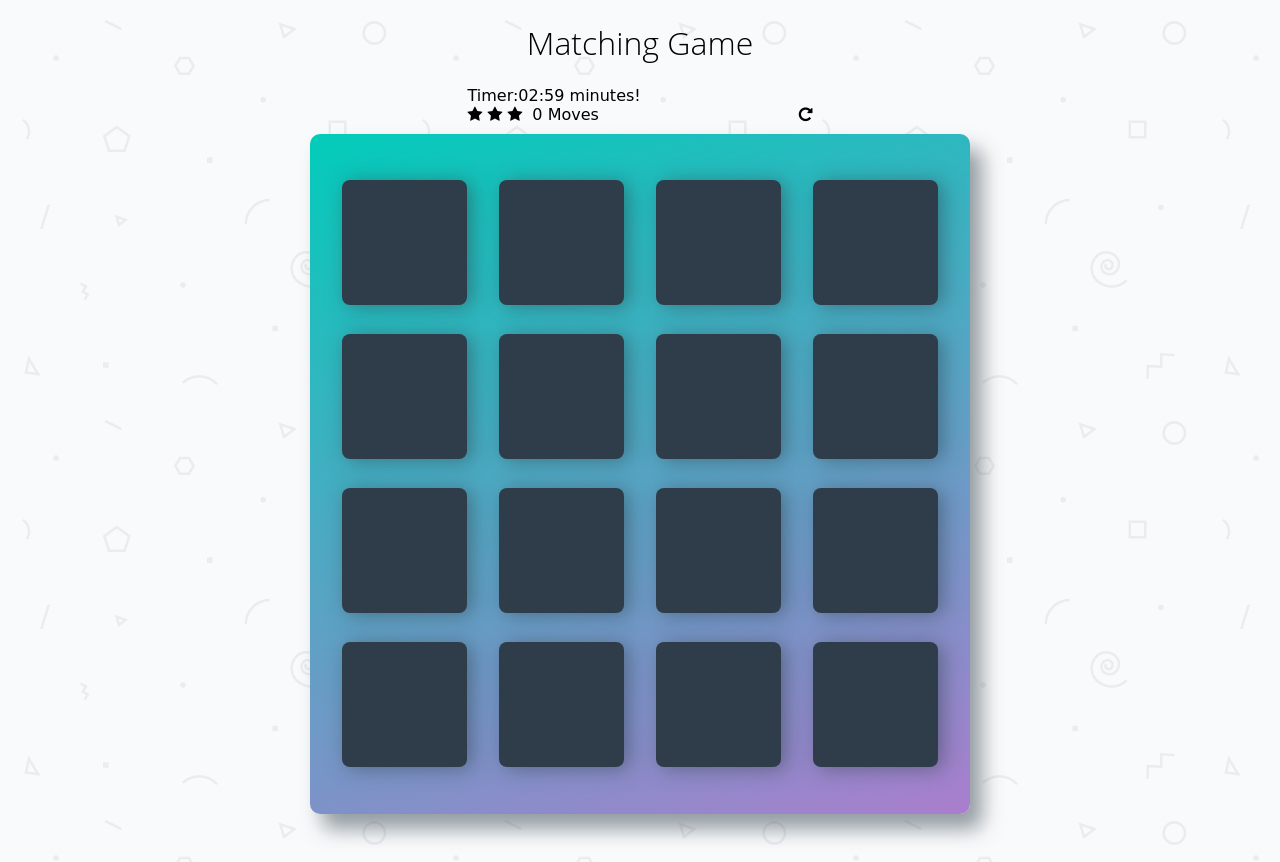
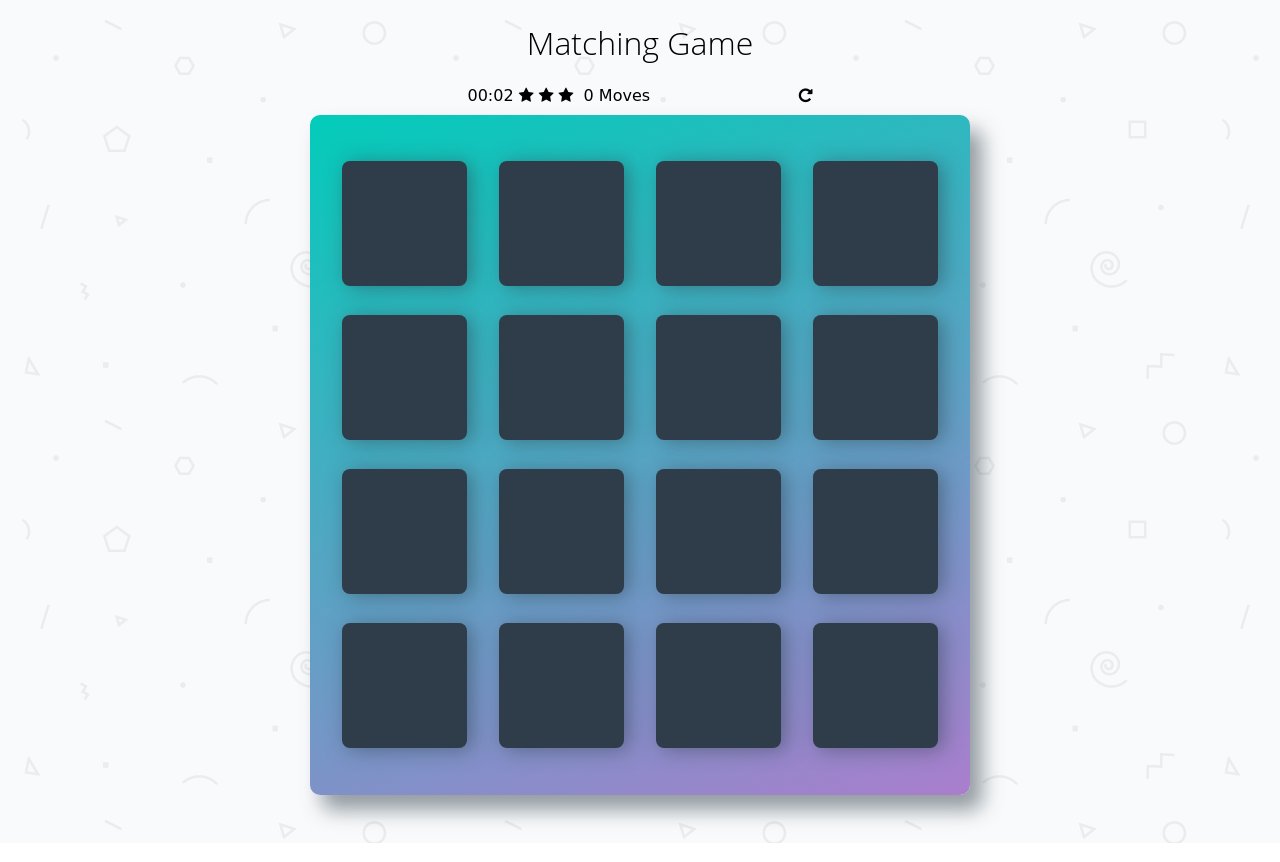
Before and after one commit to bwhite06/fend-project-memory-game-master, a plain HTML site: page index.html in a window 1280 px wide. Both pictures are taken after a click on the element 805 px from the left and 114 px from the top of the page. Drawn offline with nearby package versions, Linux system fonts and the light colour scheme; a web font is replaced by a local one.

Commit message:
newest version

```diff
--- a/index.html
+++ b/index.html
@@ -19,7 +19,7 @@
         </header>
 
         <section class="score-panel">
-             <div>Timer:<span id="time">03:00</span> minutes!</div>
+            <label id="minutes">00</label>:<label id="seconds">00</label>
             <ul class="stars">
         		<li><i class="fa fa-star"></i></li>
         		<li><i class="fa fa-star"></i></li>
--- a/js/app.js
+++ b/js/app.js
@@ -92,25 +92,36 @@ $(holder).addClass("fa fa-star");
 $("ul.deck li").click(function() {
 
 moves1();
-
+        document.getElementById("numberMoves").innerText++;
         openList.push(this);
         $(this).addClass("show open");
         console.log(openList);
 
         if(openList.length === 2)
         {
-            setTimeout(ismatch,1000);
+            setTimeout(ismatch,500);
         }
+if ($(".match").length===1){
 
+  $(".card").removeClass("match").removeClass("open").removeClass("show");
+  var moves = document.getElementById("numberMoves").innerText = 0;
+  console.log("reset");
+  $(holder).addClass("fa fa-star");
+  listCards = shuffle(listCards);
+  shuffle_cards(listCards);
+  clearInterval(timer);
+  totalSeconds = 0;
+  timer = setInterval(setTime, 1000);
+  alert("clicked same sqaure too many times");
+
+}
         var arr = $(".match").toArray();
-        if (arr.length === 16){alert("You Win in " + document.getElementById("numberMoves").innerText + " moves. with a star rating of " + $(".fa.fa-star").length)}
-            console.log(matchList);
-        var moves = document.getElementById("numberMoves").innerText++;
+        if (arr.length === 16){alert("You Win in " + document.getElementById("numberMoves").innerText + " moves. With a star rating of " + $(".fa.fa-star").length + " in " + minutesLabel.innerHTML + " minutes and "+ secondsLabel.innerHTML + " seconds")}
 
 
     });
 
-
+reset();
 
 });
 
@@ -130,38 +141,37 @@ console.log("reset");
 $(holder).addClass("fa fa-star");
 listCards = shuffle(listCards);
 shuffle_cards(listCards);
-
+clearInterval(timer);
+totalSeconds = 0;
+timer = setInterval(setTime, 1000);
 }
 
 
-//https://stackoverflow.com/questions/20618355/the-simplest-possible-javascript-countdown-timer
-function startTimer(duration, display) {
-    var timer = duration, minutes, seconds;
-    setInterval(function () {
-        minutes = parseInt(timer / 60, 10)
-        seconds = parseInt(timer % 60, 10);
+//https://stackoverflow.com/questions/5517597/plain-count-up-timer-in-javascript
+var minutesLabel = document.getElementById("minutes");
+var secondsLabel = document.getElementById("seconds");
+var totalSeconds = 0;
+let timer = setInterval(setTime, 1000);
 
-        minutes = minutes < 10 ? "0" + minutes : minutes;
-        seconds = seconds < 10 ? "0" + seconds : seconds;
+function setTime() {
+  ++totalSeconds;
+  secondsLabel.innerHTML = pad(totalSeconds % 60);
+  minutesLabel.innerHTML = pad(parseInt(totalSeconds / 60));
+}
 
-        display.textContent = minutes + ":" + seconds;
-
-        if (--timer < 0) {
-
-            alert("Try again");
-
-            timer=duration;
-        }
-
-    }, 1000);
+function pad(val) {
+  var valString = val + "";
+  if (valString.length < 2) {
+    return "0" + valString;
+  } else {
+    return valString;
+  }
 }
 //onload
 window.onload = function () {
   listCards = shuffle(listCards);
   shuffle_cards(listCards);
-    var threeMinutes = 60 * 3;
-        display = document.querySelector('#time');
-    startTimer(threeMinutes, display);;
+
     reset();
 };
 
@@ -170,9 +180,8 @@ window.onload = function () {
 $(".restart").click(function() {
   listCards = shuffle(listCards);
   shuffle_cards(listCards);
-    var threeMinutes = 60 * 3;
-        display = document.querySelector('#time');
 
-    startTimer(threeMinutes, display);
+
+
     reset();
 });
```
